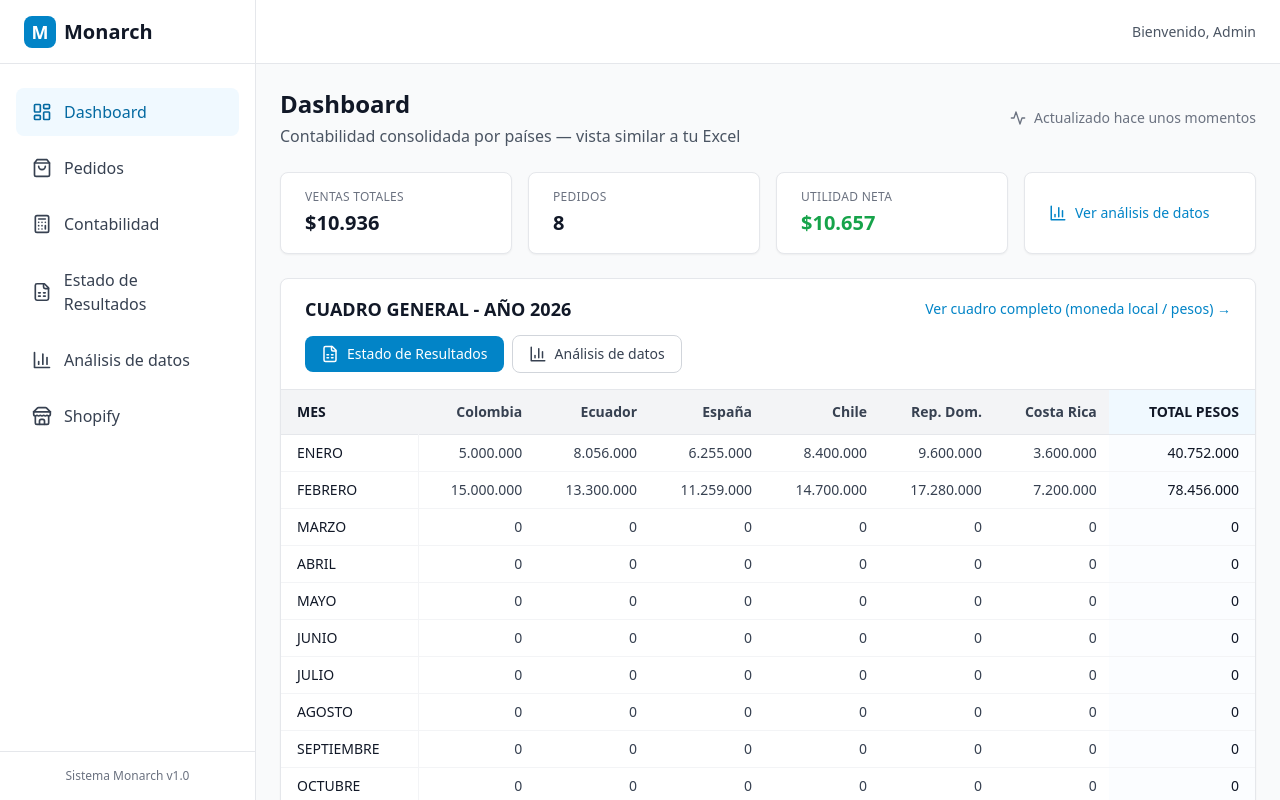
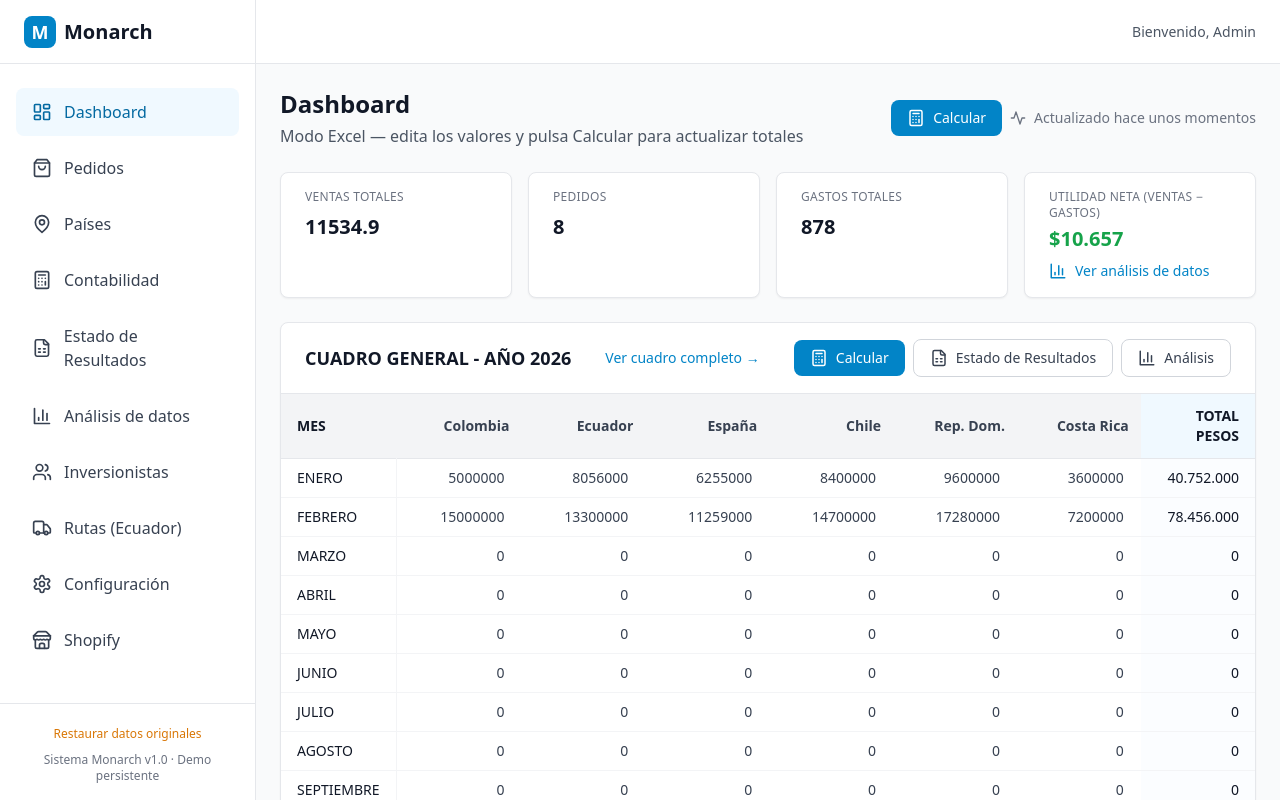
Before and after one commit to FreeAgentsDev/monarch-frontend, a React (Vite) app: page /dashboard in a window 1280 px wide. Shown: the top 800 px of the page. Built offline with nearby package versions, Linux system fonts and the light colour scheme.

Commit message:
feat(dashboard): KPIs y cuadro editables con persistencia
- Ventas, gastos, pedidos y tabla editables
- Botón Calcular para recalcular totales
- Persistencia en localStorage
- Botón Restaurar datos originales en Layout

```diff
--- a/src/components/Layout.tsx
+++ b/src/components/Layout.tsx
@@ -1,5 +1,6 @@
 import { ReactNode } from 'react'
 import { Link, useLocation } from 'react-router-dom'
+import { demoStorage } from '../utils/storage'
 import {
   LayoutDashboard,
   ShoppingBag,
@@ -8,7 +9,11 @@ import {
   Menu,
   X,
   FileSpreadsheet,
-  BarChart3
+  BarChart3,
+  MapPin,
+  Users,
+  Settings,
+  Truck
 } from 'lucide-react'
 import { useState } from 'react'
 
@@ -23,9 +28,13 @@ export default function Layout({ children }: LayoutProps) {
   const navigation = [
     { name: 'Dashboard', href: '/dashboard', icon: LayoutDashboard },
     { name: 'Pedidos', href: '/orders', icon: ShoppingBag },
+    { name: 'Países', href: '/paises', icon: MapPin },
     { name: 'Contabilidad', href: '/contabilidad', icon: Calculator },
     { name: 'Estado de Resultados', href: '/contabilidad?tab=estado', icon: FileSpreadsheet },
     { name: 'Análisis de datos', href: '/analisis', icon: BarChart3 },
+    { name: 'Inversionistas', href: '/inversionistas', icon: Users },
+    { name: 'Rutas (Ecuador)', href: '/rutas-entregas', icon: Truck },
+    { name: 'Configuración', href: '/configuracion', icon: Settings },
     { name: 'Shopify', href: '/shopify', icon: Store },
   ]
 
@@ -95,9 +104,19 @@ export default function Layout({ children }: LayoutProps) {
           </nav>
 
           {/* Footer */}
-          <div className="p-4 border-t border-gray-200">
+          <div className="p-4 border-t border-gray-200 space-y-2">
+            <button
+              type="button"
+              onClick={() => {
+                demoStorage.clear()
+                window.location.reload()
+              }}
+              className="w-full text-xs text-amber-600 hover:text-amber-700 hover:underline"
+            >
+              Restaurar datos originales
+            </button>
             <div className="text-xs text-gray-500 text-center">
-              Sistema Monarch v1.0
+              Sistema Monarch v1.0 · Demo persistente
             </div>
           </div>
         </div>
--- a/src/pages/Dashboard.tsx
+++ b/src/pages/Dashboard.tsx
@@ -1,14 +1,19 @@
-import { useEffect, useState } from 'react'
+import { useEffect, useState, useCallback } from 'react'
 import { Link } from 'react-router-dom'
 import {
   ShoppingBag,
   Calculator,
   BarChart3,
   FileSpreadsheet,
-  Activity
+  Activity,
+  RotateCcw,
+  AlertCircle
 } from 'lucide-react'
-import { dashboardApi, ordersApi, accountingApi, DashboardStats, Order, Transaction } from '../services/api'
+import { dashboardApi, ordersApi, accountingApi, DashboardStats, Order, Transaction as TransactionType } from '../services/api'
+import { demoStorage, STORAGE_KEYS } from '../utils/storage'
 import { format } from 'date-fns'
+
+const COUNTRY_COLS = ['colombia', 'ecuador', 'espana', 'chile', 'repDominicana', 'costaRica'] as const
 
 interface CuadroRow {
   mes: string
@@ -34,18 +39,28 @@ interface CuadroGeneral {
   local?: CuadroBlock
 }
 
+function formatNum(n: number) {
+  return n.toLocaleString('es-ES', { maximumFractionDigits: 0 })
+}
+
 export default function Dashboard() {
   const [stats, setStats] = useState<DashboardStats | null>(null)
   const [cuadro, setCuadro] = useState<CuadroGeneral | null>(null)
   const [orders, setOrders] = useState<Order[]>([])
-  const [transactions, setTransactions] = useState<Transaction[]>([])
   const [loading, setLoading] = useState(true)
+  const [loadError, setLoadError] = useState<string | null>(null)
 
-  useEffect(() => {
-    loadAllData()
-  }, [])
+  // Valores editables (KPIs)
+  const [ventas, setVentas] = useState(0)
+  const [gastos, setGastos] = useState(0)
+  const [pedidos, setPedidos] = useState(0)
 
-  const loadAllData = async () => {
+  // Tabla editable
+  const [cuadroRows, setCuadroRows] = useState<CuadroRow[]>([])
+
+  const loadAllData = useCallback(async () => {
+    setLoadError(null)
+    setLoading(true)
     try {
       const [statsRes, cuadroRes, ordersRes, transactionsRes] = await Promise.all([
         dashboardApi.getStats(),
@@ -54,17 +69,90 @@ export default function Dashboard() {
         accountingApi.getTransactions()
       ])
       setStats(statsRes.data)
-      setCuadro(cuadroRes.data as CuadroGeneral)
       setOrders(ordersRes.data)
-      setTransactions(transactionsRes.data)
-    } catch (error) {
-      console.error('Error loading data:', error)
+
+      const totalRevenue = transactionsRes.data.filter((t: TransactionType) => t.type === 'sale').reduce((s: number, t: TransactionType) => s + t.baseCurrencyAmount, 0)
+      const totalExpenses = transactionsRes.data.filter((t: TransactionType) => t.type === 'expense').reduce((s: number, t: TransactionType) => s + t.baseCurrencyAmount, 0)
+      const apiCuadro = cuadroRes.data as CuadroGeneral
+      const apiRows = apiCuadro.pesos?.rows ?? apiCuadro.rows ?? []
+
+      // Cargar desde localStorage si existe (demo persistente)
+      const storedKpis = demoStorage.get<{ ventas: number; gastos: number; pedidos: number }>(STORAGE_KEYS.DASHBOARD_KPIS)
+      const storedCuadro = demoStorage.get<CuadroGeneral>(STORAGE_KEYS.CUADRO_GENERAL)
+
+      if (storedCuadro?.pesos?.rows?.length) {
+        setCuadro(storedCuadro)
+        setCuadroRows(JSON.parse(JSON.stringify(storedCuadro.pesos!.rows)))
+      } else {
+        setCuadro(apiCuadro)
+        setCuadroRows(JSON.parse(JSON.stringify(apiRows)))
+      }
+
+      if (storedKpis) {
+        setVentas(storedKpis.ventas ?? totalRevenue)
+        setGastos(storedKpis.gastos ?? totalExpenses)
+        setPedidos(storedKpis.pedidos ?? statsRes.data.totalOrders)
+      } else {
+        setVentas(totalRevenue)
+        setGastos(totalExpenses)
+        setPedidos(statsRes.data.totalOrders)
+      }
+    } catch (err) {
+      const msg = err instanceof Error ? err.message : 'Error al cargar los datos'
+      setLoadError(msg)
+      console.error('Error loading data:', err)
     } finally {
       setLoading(false)
     }
-  }
+  }, [])
 
-  if (loading) {
+  useEffect(() => {
+    loadAllData()
+  }, [loadAllData])
+
+  // Persistir en localStorage cuando el usuario edita
+  useEffect(() => {
+    if (!stats) return
+    demoStorage.set(STORAGE_KEYS.DASHBOARD_KPIS, { ventas, gastos, pedidos })
+  }, [ventas, gastos, pedidos, stats])
+
+  useEffect(() => {
+    if (!cuadro || cuadroRows.length === 0) return
+    const toSave: CuadroGeneral = {
+      ...cuadro,
+      pesos: cuadro.pesos ? { ...cuadro.pesos, rows: cuadroRows } : { columns: [], rows: cuadroRows },
+    }
+    demoStorage.set(STORAGE_KEYS.CUADRO_GENERAL, toSave)
+  }, [cuadro, cuadroRows])
+
+  const recalcular = useCallback(() => {
+    const monthRows = cuadroRows.filter((r) => r.mes !== 'TOTAL')
+    const totalIdx = cuadroRows.findIndex((r) => r.mes === 'TOTAL')
+    if (totalIdx < 0) return
+
+    const next = JSON.parse(JSON.stringify(cuadroRows))
+    monthRows.forEach((_, i) => {
+      next[i].totalPesos = COUNTRY_COLS.reduce((s, c) => s + (next[i][c] || 0), 0)
+    })
+    COUNTRY_COLS.forEach((col) => {
+      next[totalIdx][col] = monthRows.reduce((s, _, i) => s + (next[i][col] || 0), 0)
+    })
+    next[totalIdx].totalPesos = COUNTRY_COLS.reduce((s, c) => s + (next[totalIdx][c] || 0), 0)
+    setCuadroRows(next)
+  }, [cuadroRows])
+
+  const handleCellChange = useCallback((rowIdx: number, col: (typeof COUNTRY_COLS)[number], value: number) => {
+    setCuadroRows((prev) => {
+      const next = JSON.parse(JSON.stringify(prev))
+      if (next[rowIdx]?.mes === 'TOTAL') return prev
+      next[rowIdx][col] = value
+      return next
+    })
+  }, [])
+
+  const utilidadNeta = ventas - gastos
+
+  if (loading && !stats) {
     return (
       <div className="flex items-center justify-center h-64">
         <div className="text-gray-500">Cargando...</div>
@@ -72,61 +160,111 @@ export default function Dashboard() {
     )
   }
 
-  if (!stats || !cuadro) return null
+  if (loadError) {
+    return (
+      <div className="flex flex-col items-center justify-center min-h-[400px] gap-4">
+        <div className="flex items-center gap-3 text-amber-600">
+          <AlertCircle size={32} />
+          <h2 className="text-lg font-semibold">Error de conexión</h2>
+        </div>
+        <p className="text-gray-600 text-center max-w-md">
+          No se pudieron cargar los datos. Verifica que el servidor esté en ejecución y vuelve a intentar.
+        </p>
+        <button
+          type="button"
+          onClick={loadAllData}
+          className="inline-flex items-center gap-2 px-4 py-2 rounded-lg bg-primary-600 text-white font-medium hover:bg-primary-700"
+        >
+          <RotateCcw size={18} />
+          Reintentar
+        </button>
+      </div>
+    )
+  }
 
-  const cuadroRows = cuadro.pesos?.rows ?? cuadro.rows ?? []
-  const totalRevenue = transactions.filter(t => t.type === 'sale').reduce((sum, t) => sum + t.baseCurrencyAmount, 0)
-  const totalExpenses = transactions.filter(t => t.type === 'expense').reduce((sum, t) => sum + t.baseCurrencyAmount, 0)
-  const netProfit = totalRevenue - totalExpenses
-
-  const formatNum = (n: number) => n.toLocaleString('es-ES', { maximumFractionDigits: 0 })
+  if (!stats || !cuadro || cuadroRows.length === 0) return null
 
   return (
     <div className="space-y-6">
       <div className="flex flex-col sm:flex-row sm:items-center sm:justify-between gap-4">
         <div>
           <h1 className="text-2xl font-bold text-gray-900">Dashboard</h1>
-          <p className="text-gray-600 mt-1">Contabilidad consolidada por países — vista similar a tu Excel</p>
+          <p className="text-gray-600 mt-1">Modo Excel — edita los valores y pulsa Calcular para actualizar totales</p>
         </div>
-        <div className="flex items-center gap-2 text-sm text-gray-500">
-          <Activity className="w-4 h-4" />
-          <span>Actualizado hace unos momentos</span>
+        <div className="flex items-center gap-2">
+          <button
+            type="button"
+            onClick={recalcular}
+            className="inline-flex items-center gap-2 px-4 py-2 rounded-lg bg-primary-600 text-white text-sm font-medium hover:bg-primary-700"
+          >
+            <Calculator size={18} />
+            Calcular
+          </button>
+          <div className="flex items-center gap-2 text-sm text-gray-500">
+            <Activity className="w-4 h-4" />
+            <span>Actualizado hace unos momentos</span>
+          </div>
         </div>
       </div>
 
-      {/* KPIs rápidos */}
+      {/* KPIs editables */}
       <div className="grid grid-cols-2 md:grid-cols-4 gap-4">
         <div className="card py-4">
           <p className="text-xs text-gray-500 uppercase tracking-wide">Ventas totales</p>
-          <p className="text-xl font-bold text-gray-900 mt-1">${stats.totalSales.toLocaleString('es-ES', { maximumFractionDigits: 0 })}</p>
+          <input
+            type="text"
+            value={ventas}
+            onChange={(e) => setVentas(parseFloat(e.target.value.replace(/[^\d.]/g, '')) || 0)}
+            className="text-xl font-bold text-gray-900 mt-1 w-full bg-transparent border-b border-transparent hover:border-gray-300 focus:border-primary-500 focus:outline-none py-1"
+          />
         </div>
         <div className="card py-4">
           <p className="text-xs text-gray-500 uppercase tracking-wide">Pedidos</p>
-          <p className="text-xl font-bold text-gray-900 mt-1">{stats.totalOrders}</p>
+          <input
+            type="text"
+            value={pedidos}
+            onChange={(e) => setPedidos(Number(e.target.value.replace(/\D/g, '')) || 0)}
+            className="text-xl font-bold text-gray-900 mt-1 w-full bg-transparent border-b border-transparent hover:border-gray-300 focus:border-primary-500 focus:outline-none py-1"
+          />
         </div>
         <div className="card py-4">
-          <p className="text-xs text-gray-500 uppercase tracking-wide">Utilidad neta</p>
-          <p className={`text-xl font-bold mt-1 ${netProfit >= 0 ? 'text-green-600' : 'text-red-600'}`}>
-            ${netProfit.toLocaleString('es-ES', { maximumFractionDigits: 0 })}
-          </p>
+          <p className="text-xs text-gray-500 uppercase tracking-wide">Gastos totales</p>
+          <input
+            type="text"
+            value={gastos}
+            onChange={(e) => setGastos(parseFloat(e.target.value.replace(/[^\d.]/g, '')) || 0)}
+            className="text-xl font-bold text-gray-900 mt-1 w-full bg-transparent border-b border-transparent hover:border-gray-300 focus:border-primary-500 focus:outline-none py-1"
+          />
         </div>
         <div className="card py-4 flex flex-col justify-center">
-          <Link to="/analisis" className="inline-flex items-center gap-2 text-primary-600 hover:text-primary-700 font-medium text-sm">
+          <p className="text-xs text-gray-500 uppercase tracking-wide">Utilidad neta (Ventas − Gastos)</p>
+          <p className={`text-xl font-bold mt-1 ${utilidadNeta >= 0 ? 'text-green-600' : 'text-red-600'}`}>
+            ${formatNum(utilidadNeta)}
+          </p>
+          <Link to="/analisis" className="inline-flex items-center gap-2 text-primary-600 hover:text-primary-700 font-medium text-sm mt-2">
             <BarChart3 size={18} />
             Ver análisis de datos
           </Link>
         </div>
       </div>
 
-      {/* Cuadro General - tabla tipo Excel */}
+      {/* Cuadro General - tabla editable */}
       <div className="card overflow-hidden p-0">
         <div className="px-6 py-4 border-b border-gray-200 flex flex-wrap items-center justify-between gap-3">
           <h2 className="text-lg font-semibold text-gray-900">{cuadro.title}</h2>
-          <Link to="/contabilidad" className="text-sm text-primary-600 hover:text-primary-700 font-medium">Ver cuadro completo (moneda local / pesos) →</Link>
+          <Link to="/contabilidad" className="text-sm text-primary-600 hover:text-primary-700 font-medium">Ver cuadro completo →</Link>
           <div className="flex items-center gap-2">
+            <button
+              type="button"
+              onClick={recalcular}
+              className="inline-flex items-center gap-2 px-4 py-2 rounded-lg bg-primary-600 text-white text-sm font-medium hover:bg-primary-700"
+            >
+              <Calculator size={18} />
+              Calcular
+            </button>
             <Link
               to="/contabilidad?tab=estado"
-              className="inline-flex items-center gap-2 px-4 py-2 rounded-lg bg-primary-600 text-white text-sm font-medium hover:bg-primary-700"
+              className="inline-flex items-center gap-2 px-4 py-2 rounded-lg border border-gray-300 text-gray-700 text-sm font-medium hover:bg-gray-50"
             >
               <FileSpreadsheet size={18} />
               Estado de Resultados
@@ -136,7 +274,7 @@ export default function Dashboard() {
               className="inline-flex items-center gap-2 px-4 py-2 rounded-lg border border-gray-300 text-gray-700 text-sm font-medium hover:bg-gray-50"
             >
               <BarChart3 size={18} />
-              Análisis de datos
+              Análisis
             </Link>
           </div>
         </div>
@@ -155,7 +293,7 @@ export default function Dashboard() {
               </tr>
             </thead>
             <tbody>
-              {cuadroRows.map((row) => {
+              {cuadroRows.map((row, rowIdx) => {
                 const isTotal = row.mes === 'TOTAL'
                 return (
                   <tr
@@ -165,12 +303,24 @@ export default function Dashboard() {
                     <td className="py-2 px-4 text-gray-900 sticky left-0 bg-white border-r border-gray-100 font-medium">
                       {row.mes}
                     </td>
-                    <td className="text-right py-2 px-3 tabular-nums text-gray-700">{formatNum(row.colombia)}</td>
-                    <td className="text-right py-2 px-3 tabular-nums text-gray-700">{formatNum(row.ecuador)}</td>
-                    <td className="text-right py-2 px-3 tabular-nums text-gray-700">{formatNum(row.espana)}</td>
-                    <td className="text-right py-2 px-3 tabular-nums text-gray-700">{formatNum(row.chile)}</td>
-                    <td className="text-right py-2 px-3 tabular-nums text-gray-700">{formatNum(row.repDominicana)}</td>
-                    <td className="text-right py-2 px-3 tabular-nums text-gray-700">{formatNum(row.costaRica)}</td>
+                    {COUNTRY_COLS.map((col) => (
+                      <td key={col} className="text-right py-1 px-2 tabular-nums text-gray-700">
+                        {isTotal ? (
+                          formatNum(row[col])
+                        ) : (
+                          <input
+                            type="text"
+                            value={row[col] ?? ''}
+                            onChange={(e) => {
+                              const v = e.target.value.replace(/,/g, '')
+                              const num = v === '' ? 0 : parseFloat(v)
+                              handleCellChange(rowIdx, col, isNaN(num) ? 0 : num)
+                            }}
+                            className="w-full min-w-[4rem] text-right py-1 px-2 rounded border border-transparent hover:border-gray-300 focus:border-primary-500 focus:ring-1 focus:ring-primary-500 bg-transparent text-sm"
+                          />
+                        )}
+                      </td>
+                    ))}
                     <td className="text-right py-2 px-4 tabular-nums font-medium text-gray-900 bg-primary-50/30">
                       {row.totalPesos !== undefined ? formatNum(row.totalPesos) : '-'}
                     </td>
@@ -213,7 +363,7 @@ export default function Dashboard() {
         </Link>
       </div>
 
-      {/* Pedidos recientes (resumido) */}
+      {/* Pedidos recientes */}
       <div className="card">
         <div className="flex items-center justify-between mb-4">
           <h2 className="text-lg font-semibold text-gray-900">Pedidos Recientes</h2>
```
